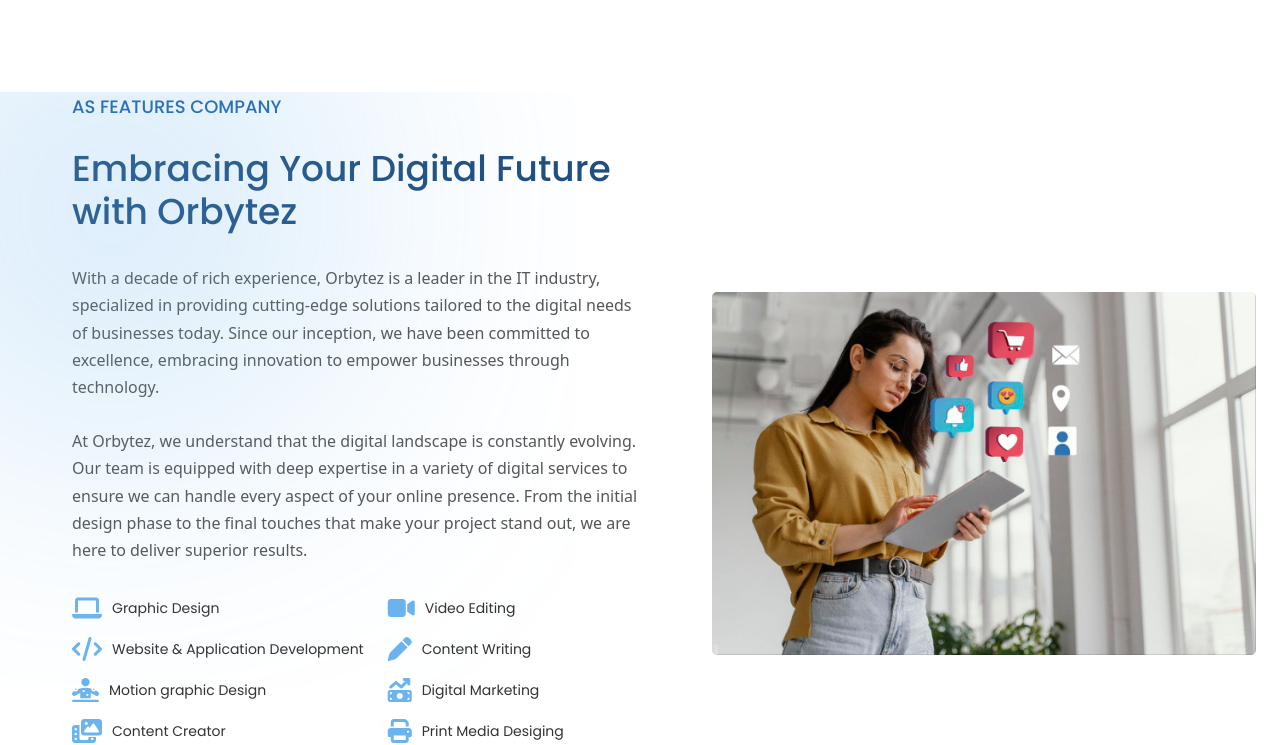
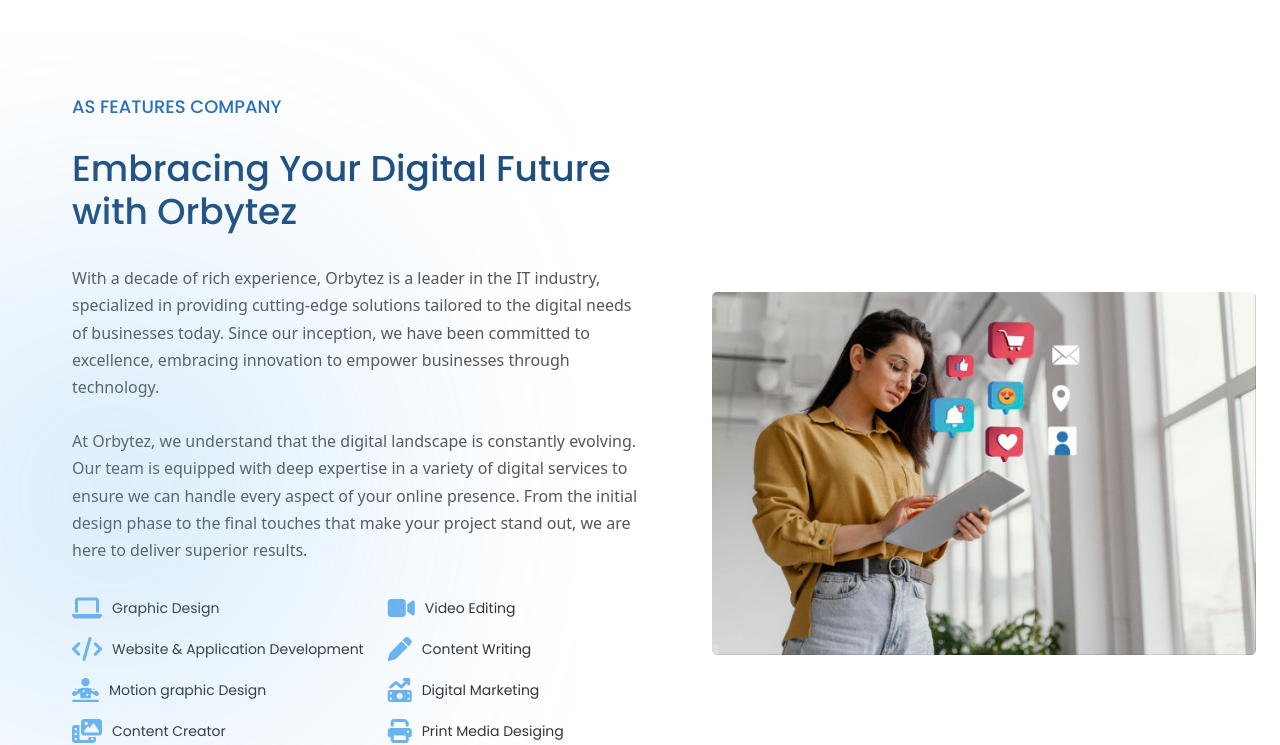
Before and after one commit to DustinAbhishekk/orbytez-new, a website: page ObytezProject/index.html in a window 1280 px wide. Shown: the part 564-1309 px from the top of the page. Drawn offline with Linux system fonts and the light colour scheme.

Commit message:
Update style.css

```diff
--- a/ObytezProject/src/css/style.css
+++ b/ObytezProject/src/css/style.css
@@ -213,11 +213,11 @@
 .section-about {
   margin-top: 9.6rem;
   position: relative;
-  overflow:hidden;
+/*   overflow:hidden; */
 }
 .fade-svg {
   position: absolute;
-  bottom: 22%;
+  bottom: -15%;
   right: 55%;
 }
 
```
